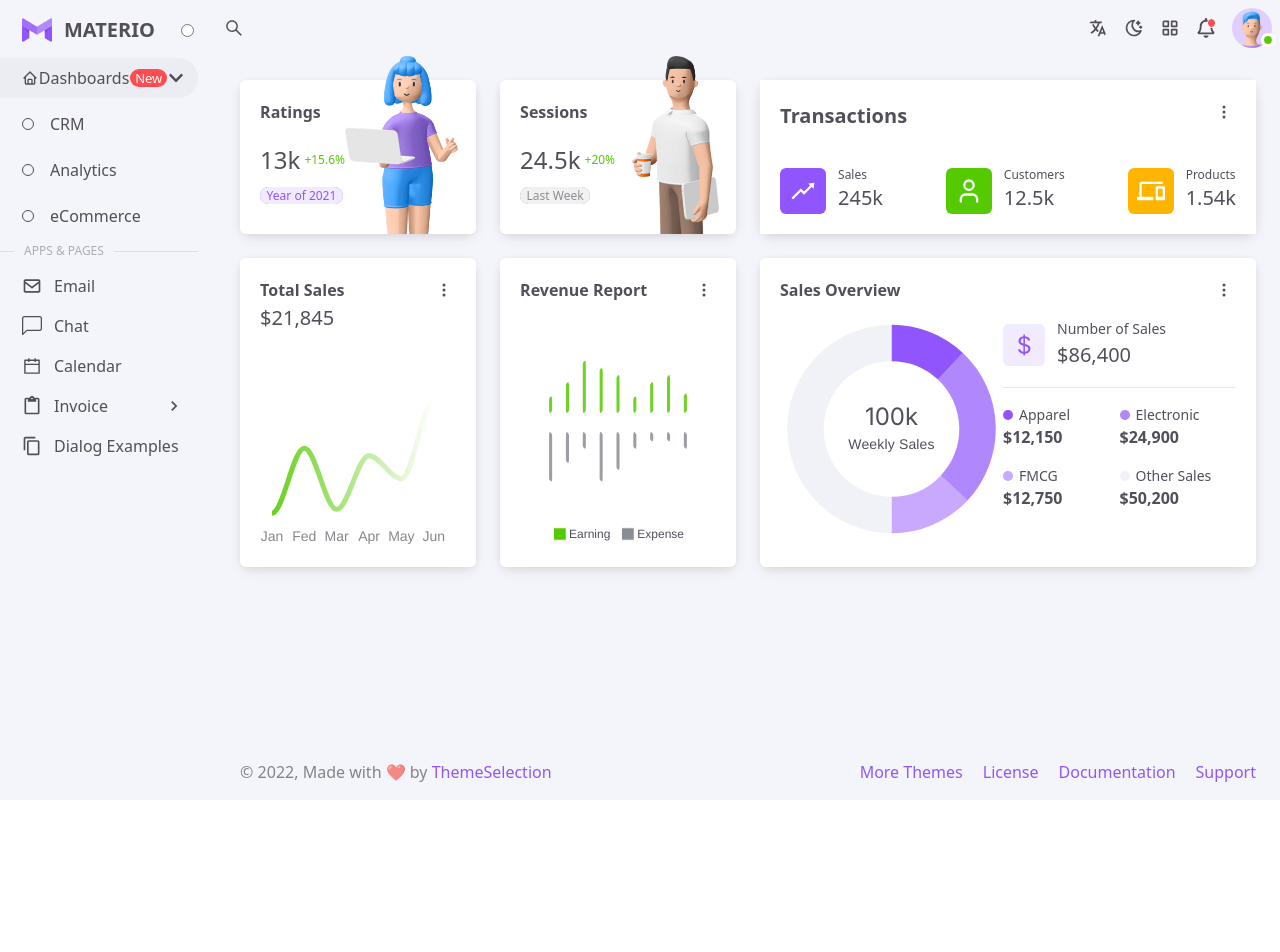
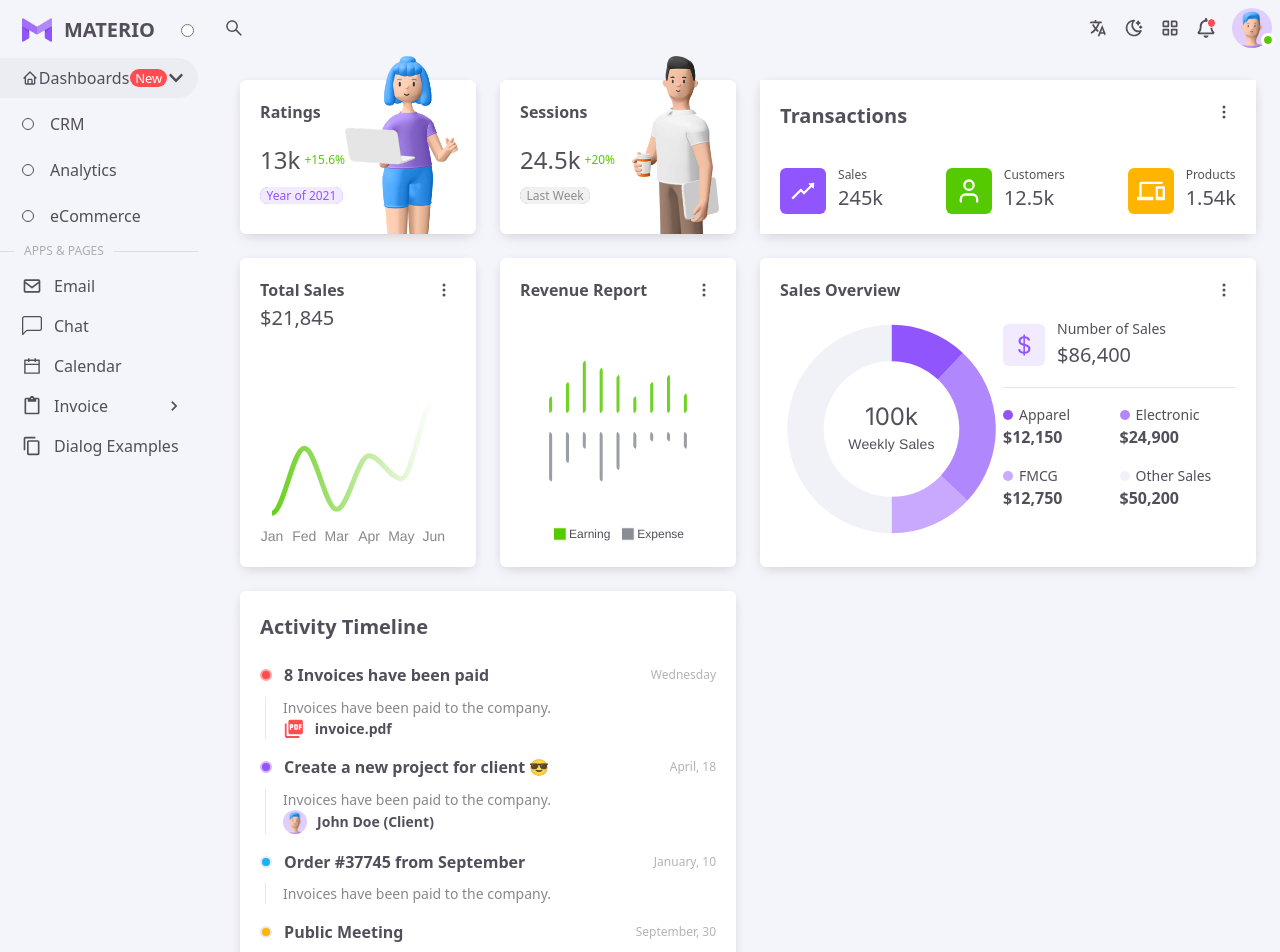
Before and after one commit to Ali503-7/Admin-Dashboard, a React (Vite) app: page / in a window 1280 px wide. Shown: the top 952 px of the page. Before the commit the page ends 800 px from the top, so only its background shows below. Built offline with nearby package versions, Linux system fonts and the light colour scheme.

Commit message:
box-7 is all done

```diff
--- a/src/Layout/Dashbordlayout.jsx
+++ b/src/Layout/Dashbordlayout.jsx
@@ -11,12 +11,12 @@ const Dashbordlayout = () => {
   return (
     <div className={dark ? "dark" : ""}>
       <div className=" bg-Light-Other-Body_Background dark:bg-Dark-Other-Body_Background ">
-        <div className="flex flex-row h-[100vh]">
+        <div className="flex flex-row">
           <aside className="w-[260px]">
             <Aside />
           </aside>
 
-          <div className="flex flex-col justify-between w-full container max-w-[1370px]">
+          <div className="flex flex-col justify-between container max-w-[1370px]">
             <nav className="">
               <Nav />
             </nav>
--- /dev/null
+++ b/src/pages/CRM/Activity.jsx
@@ -0,0 +1,101 @@
+import { MdPictureAsPdf } from "react-icons/md";
+import user from '../../assets/Imgs/avater/Avatar.png'
+
+const Activity = () => {
+  return (
+    <div className="sm:col-span-8 bg-Light-Other-Paper_Card dark:bg-Dark-Other-Paper_Card shadow-Light_6 dark:shadow-Dark_6 flex flex-col justify-between p-5 rounded-md relative">
+      <h1 className="text-Light-Text-Primary dark:text-Dark-Text-Primary H6 !font-semibold mb-5">
+        Activity Timeline
+      </h1>
+      <div>
+        {/* 1 */}
+
+        <div>
+          <div className="flex flex-row items-center mb-[9.5px]">
+            <div className="w-3 h-3 bg-Light-Main-Error rounded-full  border-red-300 border-[2px] mr-3"></div>
+            <p className="Body1 !font-semibold">8 Invoices have been paid</p>
+            <span className="Caption text-Light-Text-Disabled dark:text-Dark-Text-Primary ml-auto ">
+              Wednesday
+            </span>
+          </div>
+          <div className="flex items-center relative ml-[5px] mb-4">
+            <div className="h-full w-px bg-Light-Other-Divider dark:bg-Dark-Other-Divider absolute "></div>
+            <div className="ml-[18px]">
+              <p className="Body2 text-Light-Text-Secondary dark:text-Dark-Text-Primary">
+                Invoices have been paid to the company.
+              </p>
+              <div className="flex flex-row">
+                <MdPictureAsPdf className="h-[21.7px] w-[21.7px] text-[#FF4C51] mr-[10px]" />
+                <p className="Body2 !font-semibold">invoice.pdf</p>
+              </div>
+            </div>
+          </div>
+        </div>
+
+        {/* 2 */}
+
+        <div>
+          <div className="flex flex-row items-center mb-[9.5px]">
+            <div className="w-3 h-3 bg-Light-Main-Primary rounded-full border-purple-300 border-[2px] mr-3"></div>{" "}
+            <p className="Body1 !font-semibold">
+              Create a new project for client 😎
+            </p>
+            <span className="ml-auto Caption text-Light-Text-Disabled dark:text-Dark-Text-Primary">
+              April, 18
+            </span>
+          </div>
+          <div className="flex items-center relative ml-[5px] mb-4">
+            <div className="h-full w-px bg-Light-Other-Divider dark:bg-Dark-Other-Divider absolute "></div>
+            <div className="ml-[18px]">
+              <p className="Body2 text-Light-Text-Secondary dark:text-Dark-Text-Primary">
+                Invoices have been paid to the company.
+              </p>
+              <div className="flex flex-row items-center">
+                <img
+                  src={user}
+                  alt="User"
+                  className="rounded-full w-6 h-6 mr-[10px]"
+                />
+                <p className="Body2 !font-semibold">John Doe (Client)</p>
+              </div>
+            </div>
+          </div>
+        </div>
+
+        {/* 3 */}
+
+        <div>
+          <div className="flex flex-row items-center mb-[9.5px]">
+            <div className="w-3 h-3 bg-Light-Main-Info rounded-full border-blue -200 border-[2px] mr-3"></div>{" "}
+            <p className="Body1 !font-semibold">Order #37745 from September</p>
+            <span className="Caption text-Light-Text-Disabled dark:text-Dark-Text-Primary ml-auto ">
+              January, 10
+            </span>{" "}
+          </div>
+          <div className="flex items-center relative ml-[5px] mb-4">
+            <div className="h-full w-px bg-Light-Other-Divider dark:bg-Dark-Other-Divider absolute "></div>
+            <div className="ml-[18px]">
+              <p className="Body2 text-Light-Text-Secondary dark:text-Dark-Text-Primary">
+                Invoices have been paid to the company.
+              </p>
+            </div>
+          </div>
+        </div>
+
+        {/* 4 */}
+
+        <div>
+          <div className="flex flex-row items-center mb-[9.5px]">
+            <div className="w-3 h-3 bg-Light-Main-Warning rounded-full border-yell ow-200 border-[2px] mr-3"></div>{" "}
+            <p className="Body1 !font-semibold">Public Meeting</p>
+            <span className="Caption text-Light-Text-Disabled dark:text-Dark-Text-Primary ml-auto ">
+              September, 30
+            </span>
+          </div>
+        </div>
+      </div>
+    </div>
+  );
+};
+
+export default Activity;
--- a/src/pages/CRM/CRM.jsx
+++ b/src/pages/CRM/CRM.jsx
@@ -3,11 +3,12 @@ import Revenue from "./RevenueR";
 import Section from "./Section";
 import Transactions from "./Transactions";
 import TotalSales from "./totalSales";
-import Sales from "./Sales"
+import Sales from "./Sales";
+import Activity from "./Activity";
 
 const CRM = () => {
   return (
-    <div className="grid grid-cols-[repeat(16,_minmax(0,_1fr))] grid-flow-row-dense gap-6 grid-rows text-Light-Text-Primary dark:text-Dark-Text-Primary">
+    <div className="grid sm:grid-cols-[repeat(2,_minmax(0,_1fr))] lg:grid-cols-[repeat(16,_minmax(0,_1fr))]  grid-cols-[repeat(0,_minmax(0,_1fr))] grid-flow-row-dense gap-6 grid-rows text-Light-Text-Primary dark:text-Dark-Text-Primary">
       {/* box-1 */}
 
       <Ratings />
@@ -31,6 +32,10 @@ const CRM = () => {
       {/* box-6 */}
 
       <Sales />
+
+      {/* box-7 */}
+
+      <Activity />
     </div>
   );
 };
--- a/src/pages/CRM/Ratings.jsx
+++ b/src/pages/CRM/Ratings.jsx
@@ -6,7 +6,7 @@ const Ratings = () => {
   const { dark } = useContext(ThemeContext);
 
   return (
-    <div className="bg-Light-Other-Paper_Card dark:bg-Dark-Other-Paper_Card flex flex-row col-span-4 p-5 shadow-Light_6 dark:shadow-Dark_6 h-[154px] rounded-md">
+    <div className="bg-Light-Other-Paper_Card dark:bg-Dark-Other-Paper_Card flex flex-row sm:col-span-4 p-5 shadow-Light_6 dark:shadow-Dark_6 h-[154px] rounded-md">
       <div className="gap-[6px]">
         <h4 className="Body1 !font-semibold">Ratings</h4>
 
--- a/src/pages/CRM/RevenueR.jsx
+++ b/src/pages/CRM/RevenueR.jsx
@@ -146,7 +146,7 @@ class Revenue extends Component {
             },
           };
           return (
-            <div className="col-span-4 bg-Light-Other-Paper_Card dark:bg-Dark-Other-Paper_Card shadow-Light_6 dark:shadow-Dark_6 flex flex-col justify-between p-5 rounded-md relative">
+            <div className="sm:col-span-4 bg-Light-Other-Paper_Card dark:bg-Dark-Other-Paper_Card shadow-Light_6 dark:shadow-Dark_6 flex flex-col justify-between p-5 rounded-md relative">
               <div className="Body1 !font-semibold">Revenue Report</div>
               <Dots />
               <Chart
--- a/src/pages/CRM/Sales.jsx
+++ b/src/pages/CRM/Sales.jsx
@@ -80,7 +80,7 @@ const options = {
 };
 
   return (
-    <div className="col-span-8 bg-Light-Other-Paper_Card dark:bg-Dark-Other-Paper_Card shadow-Light_6 dark:shadow-Dark_6 flex flex-col justify-between p-5 rounded-md relative">
+    <div className="sm:col-span-8 bg-Light-Other-Paper_Card dark:bg-Dark-Other-Paper_Card shadow-Light_6 dark:shadow-Dark_6 flex flex-col justify-between p-5 rounded-md relative">
       <h1 className="Body1 !font-semibold">Sales Overview</h1>
       <Dots />
       <div className="flex flex-row">
--- a/src/pages/CRM/Section.jsx
+++ b/src/pages/CRM/Section.jsx
@@ -6,7 +6,7 @@ import Man from "../../assets/Imgs/pose_m18.png";
 const Section = () => {
   const { dark } = useContext(ThemeContext);
   return (
-    <div className="bg-Light-Other-Paper_Card dark:bg-Dark-Other-Paper_Card flex flex-row col-span-4 p-5 shadow-Light_6 dark:shadow-Dark_6 h-[154px] rounded-md">
+    <div className="bg-Light-Other-Paper_Card dark:bg-Dark-Other-Paper_Card flex flex-row sm:col-span-4 p-5 shadow-Light_6 dark:shadow-Dark_6 h-[154px] rounded-md">
       <div className="gap-[6px]">
         <h4 className="Body1 !font-semibold">Sessions</h4>
 
--- a/src/pages/CRM/Transactions.jsx
+++ b/src/pages/CRM/Transactions.jsx
@@ -5,7 +5,7 @@ import { LuUser } from 'react-icons/lu'
 
 const Transactions = () => {
   return (
-    <div className="col-span-8 bg-Light-Other-Paper_Card dark:bg-Dark-Other-Paper_Card shadow-Light_6 dark:shadow-Dark_6 flex flex-col justify-between p-5 relative">
+    <div className="sm:col-span-8 bg-Light-Other-Paper_Card dark:bg-Dark-Other-Paper_Card shadow-Light_6 dark:shadow-Dark_6 flex flex-col justify-between p-5 relative">
       <div className="text-Light-Text-Primary dark:text-Dark-Text-Primary H6 !font-semibold">
         Transactions
       </div>
--- a/src/pages/CRM/totalSales.jsx
+++ b/src/pages/CRM/totalSales.jsx
@@ -107,7 +107,7 @@ class TotalSales extends Component {
           };
 
           return (
-            <div className="col-span-4 bg-Light-Other-Paper_Card dark:bg-Dark-Other-Paper_Card shadow-Light_6 dark:shadow-Dark_6 flex flex-col justify-between p-5 rounded-md relative">
+            <div className="sm:col-span-4 bg-Light-Other-Paper_Card dark:bg-Dark-Other-Paper_Card shadow-Light_6 dark:shadow-Dark_6 flex flex-col justify-between p-5 rounded-md relative">
               <div>
                 <h5 className="Body1 !font-semibold">Total Sales</h5>
                 <p className="H6">$21,845</p>
```
Also changed, not shown: src/index.scss (line endings or trailing spaces).
